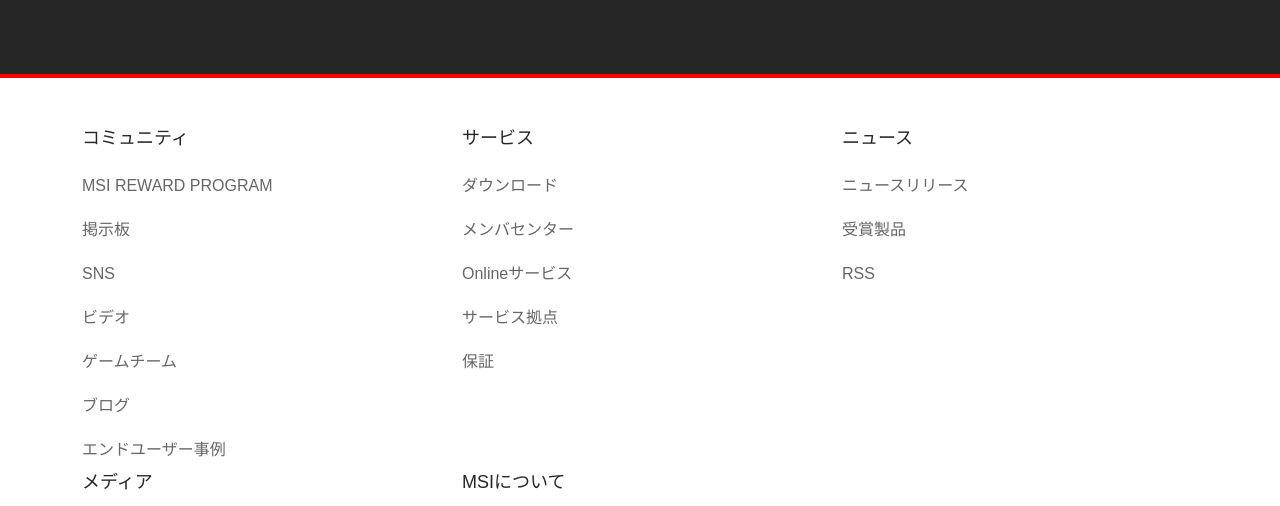
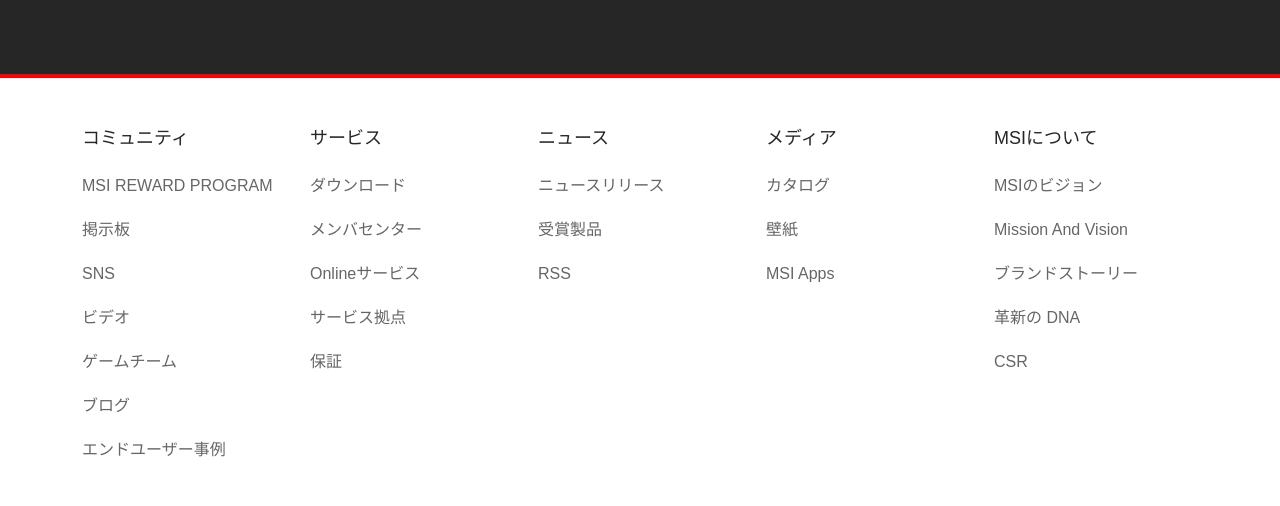
Before and after one commit to mostaq/bto, a plain HTML site: page index.html in a window 1280 px wide. Shown: the part 6590-7096 px from the top of the page. Drawn offline with Linux system fonts and the light colour scheme; a web font is replaced by a local one.

Commit message:
footer issue fixed

```diff
--- a/assets/css/responsive.css
+++ b/assets/css/responsive.css
@@ -81,6 +81,11 @@
     }
 }
 
+@media only screen and (min-width: 1200px) {
+    footer.site-footer .row .col-xl {
+        flex: 1 0 0%;
+    }
+}
 @media only screen and (max-width: 1349px) {
     .pc-item-thumb {
         width: 100%;
```
